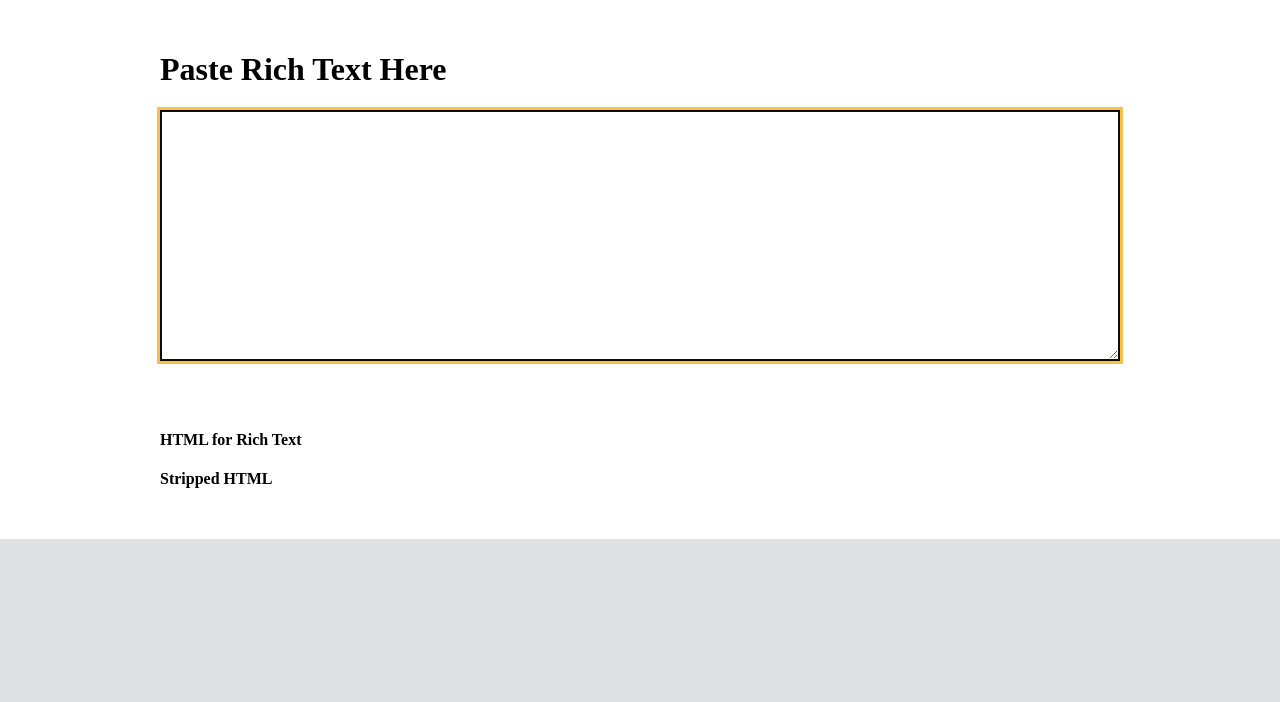
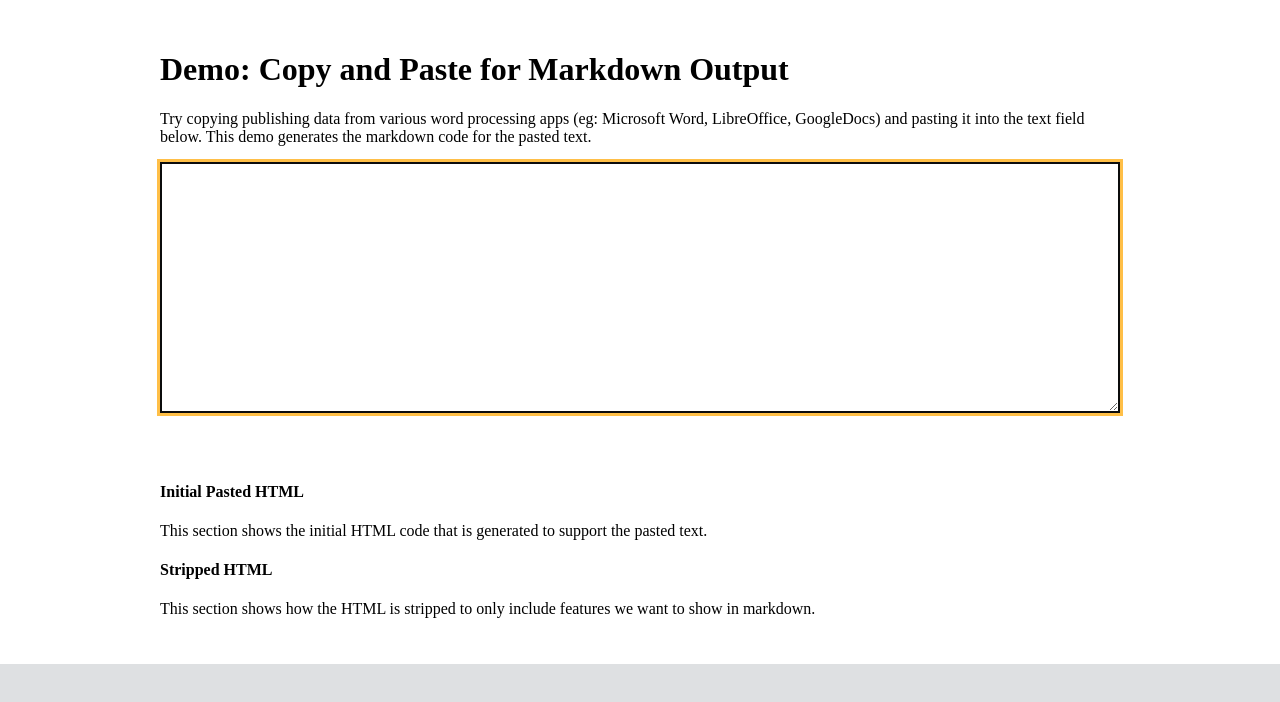
Before and after one commit to kgarwood/html_to_markdown_demo, a website: page app/harness_demo.html in a window 1280 px wide. Drawn offline with nearby package versions, Linux system fonts and the light colour scheme; a web font is replaced by a local one.

Commit message:
Make demo page more informative

```diff
--- a/app/harness_demo.html
+++ b/app/harness_demo.html
@@ -2,7 +2,7 @@
 <html lang="en" class="govuk-template">
 <head>
   <meta charset="utf-8">
-  <title>RTF Copy and Paste Test Harness</title>
+  <title>Demo: Copy and Paste for Markdown Output</title>
   <link href="lib/main.css" rel="stylesheet">
   <script src="https://unpkg.com/@webcomponents/custom-elements"></script>
 </head>
@@ -12,13 +12,24 @@
   </script>
   <div class="govuk-width-container">
     <main class="govuk-main-wrapper">
-      <h1>Paste Rich Text Here</h1>
+      <h1>Demo: Copy and Paste for Markdown Output</h1>
+      <p>
+        Try copying publishing data from various word processing apps
+        (eg: Microsoft Word, LibreOffice, GoogleDocs) and pasting it into
+        the text field below.  This demo generates the markdown code for the
+        pasted text.
+        </thead>
+      </p>
       <textarea class="govuk-textarea" id="paste_area" autofocus rows="10"/></textarea>
       <br>
       <div class="output_panel">
         <h4>
-          HTML for Rich Text
+          Initial Pasted HTML
         </h4>
+        <p>
+          This section shows the initial HTML code that is generated
+          to support the pasted text.
+        </p>
         <div id='rich_html_info'>
         </div>
       </div>
@@ -27,6 +38,10 @@
         <h4>
           Stripped HTML
         </h4>
+        <p>
+          This section shows how the HTML is stripped to only include
+          features we want to show in markdown.
+        </p>
         <div id='stripped_html_info'>
         </div>
       </div>
```
